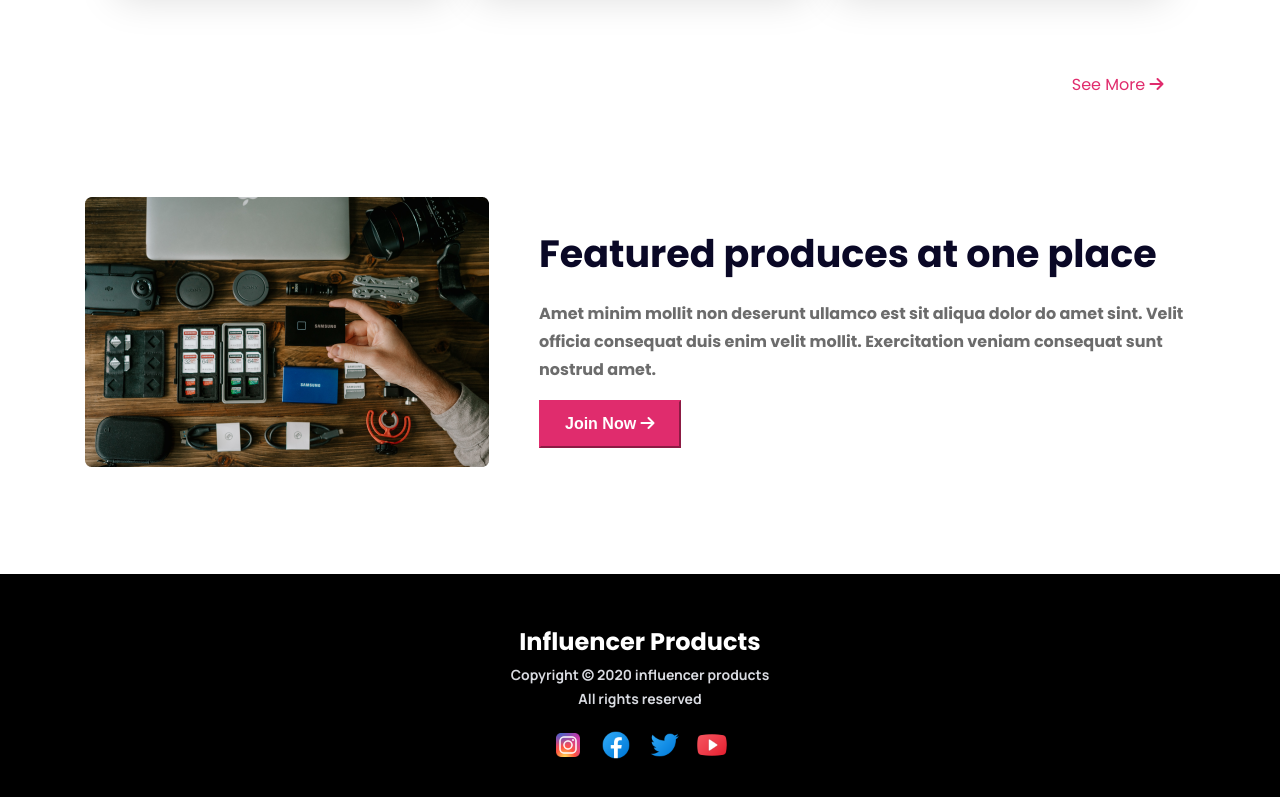
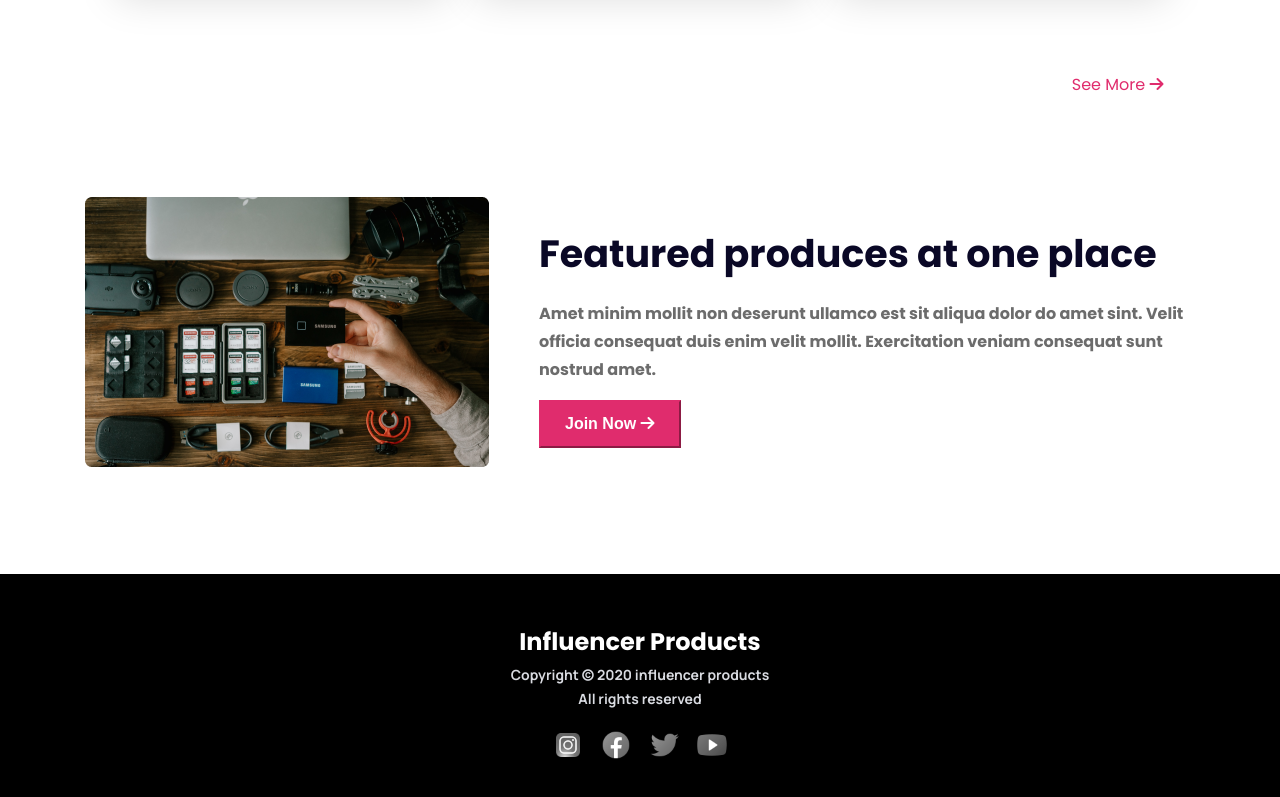
Before and after one commit to mhasantushar/w3hw-phero-lp-influencer-gear-b12m10, a plain HTML site: page index.html in a window 1280 px wide. Shown: the part 2463-3260 px from the top of the page. Drawn offline with Linux system fonts and the light colour scheme.

Commit message:
made footer icons gray

```diff
--- a/index.html
+++ b/index.html
@@ -303,10 +303,10 @@
             <p class="footer-copyright">Copyright © 2020 influencer products<br>
                 All rights reserved</p>
             <div class="footer-icon-wrapper">
-                <img src="./images/icons/icons8-instagram-48.png" alt="Instagram">
-                <img src="./images/icons/icons8-facebook-48.png" alt="Facebook">
-                <img src="./images/icons/icons8-twitter-bird-48.png" alt="Twitter">
-                <img src="./images/icons/icons8-youtube-48.png" alt="YouTube">
+                <img class="img-go-gray" src="./images/icons/icons8-instagram-48.png" alt="Instagram">
+                <img class="img-go-gray" src="./images/icons/icons8-facebook-48.png" alt="Facebook">
+                <img class="img-go-gray" src="./images/icons/icons8-twitter-bird-48.png" alt="Twitter">
+                <img class="img-go-gray" src="./images/icons/icons8-youtube-48.png" alt="YouTube">
             </div>
         </div>
     </footer>
--- a/styles/main.css
+++ b/styles/main.css
@@ -349,6 +349,10 @@ footer {
     width: 32px;
 }
 
+.img-go-gray {
+    filter: grayscale(100%)
+}
+
 /* ---------------------------------- */
 @media screen and (max-width: 576px) {
 
```
